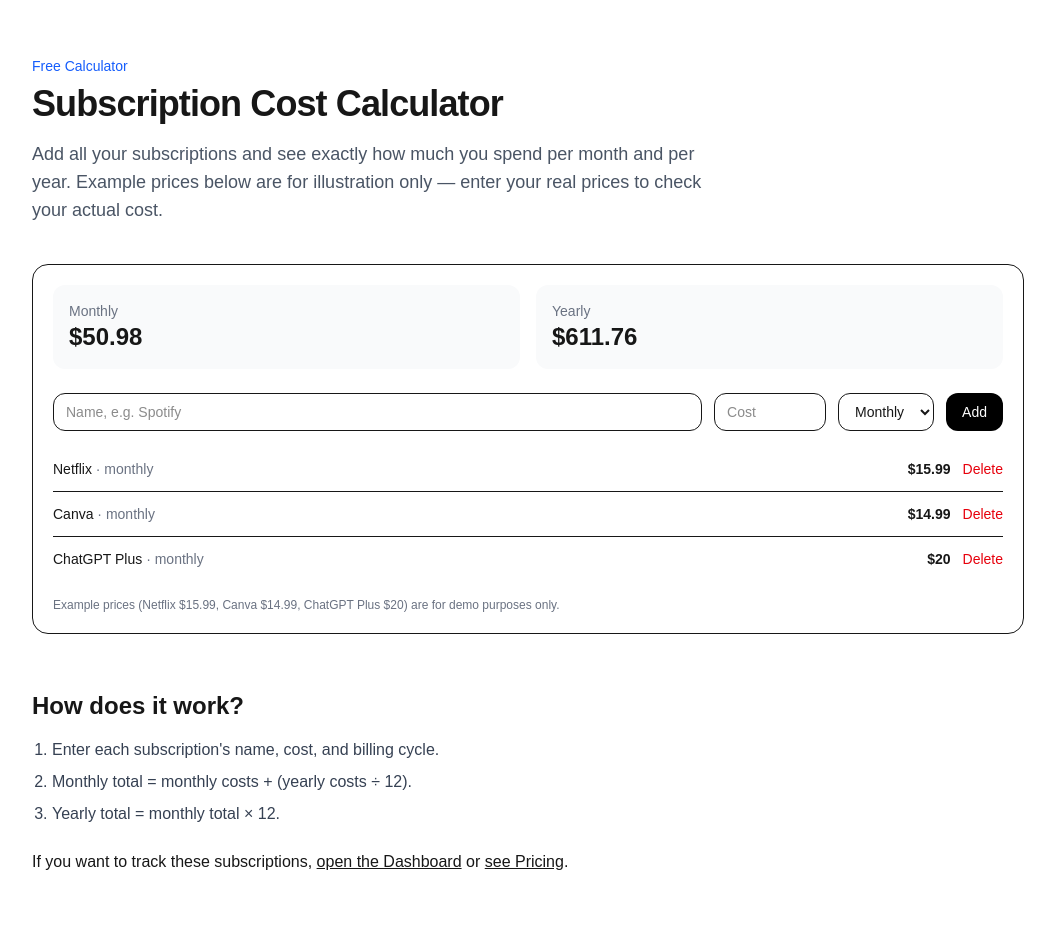
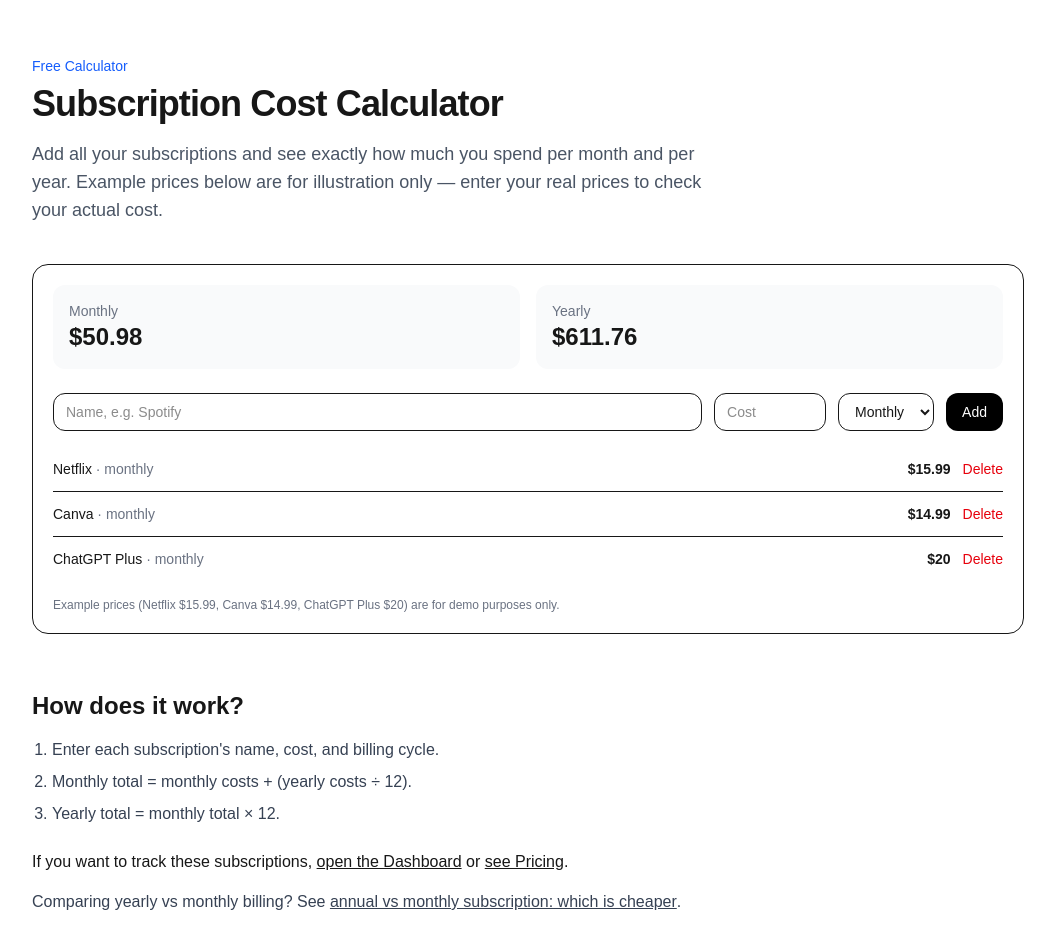
Before and after one commit to sbrstone786-cloud/spendly, a Next.js app: page /subscription-cost-calculator in a window 1280 px wide. Shown: the top 948 px of the page, without its empty margins (112-1167 px from the left). Built offline with nearby package versions, Linux system fonts and the light colour scheme.

Commit message:
add annual vs monthly link to calculator page

```diff
--- a/app/subscription-cost-calculator/page.tsx
+++ b/app/subscription-cost-calculator/page.tsx
@@ -55,6 +55,10 @@ Example prices below are for illustration only — enter your real prices to che
   {" "}or{" "}
   <Link href="/pricing" className="font-medium underline">see Pricing</Link>.
   </p>
+  <p className="mt-4 text-gray-700">
+    Comparing yearly vs monthly billing? See{" "}
+    <Link href="/annual-vs-monthly-subscription" className="font-medium underline">annual vs monthly subscription: which is cheaper</Link>.
+  </p>
 </section>
       </div>
     </main>
```
Lines whose indentation alone changed are shown as unchanged.
